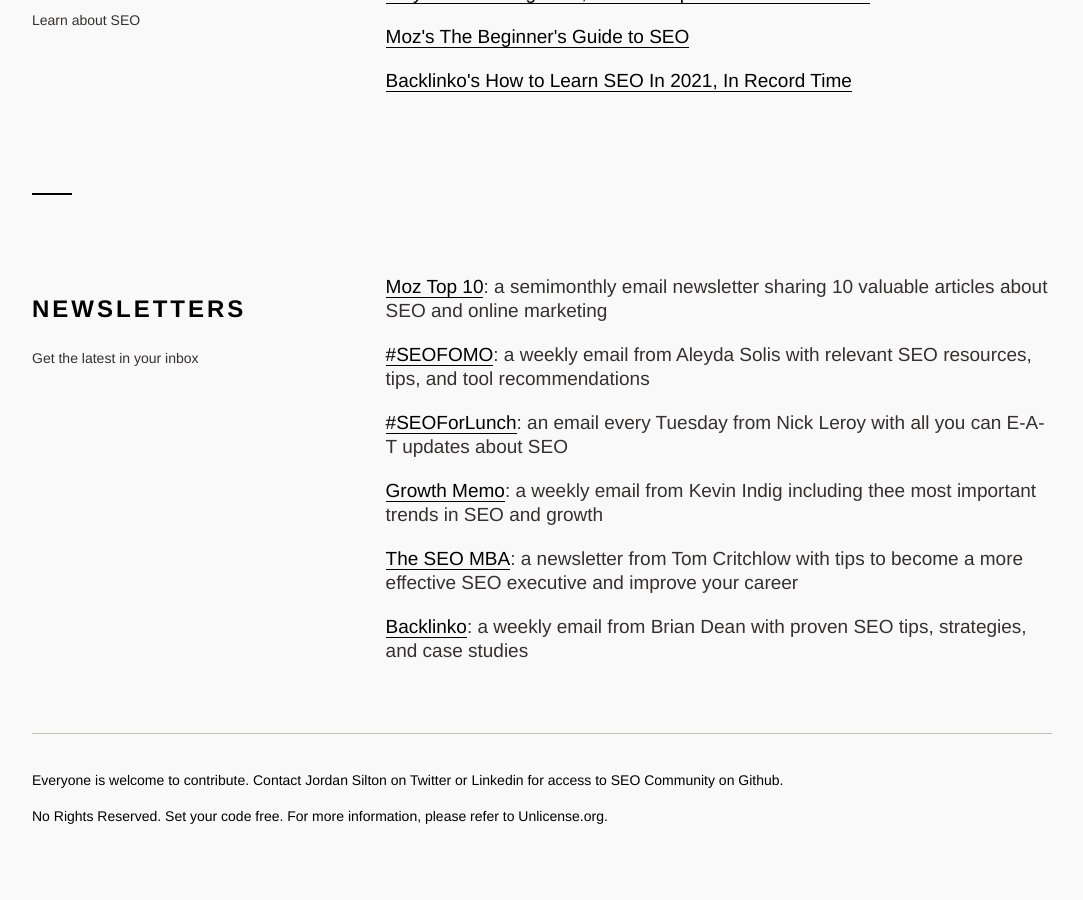
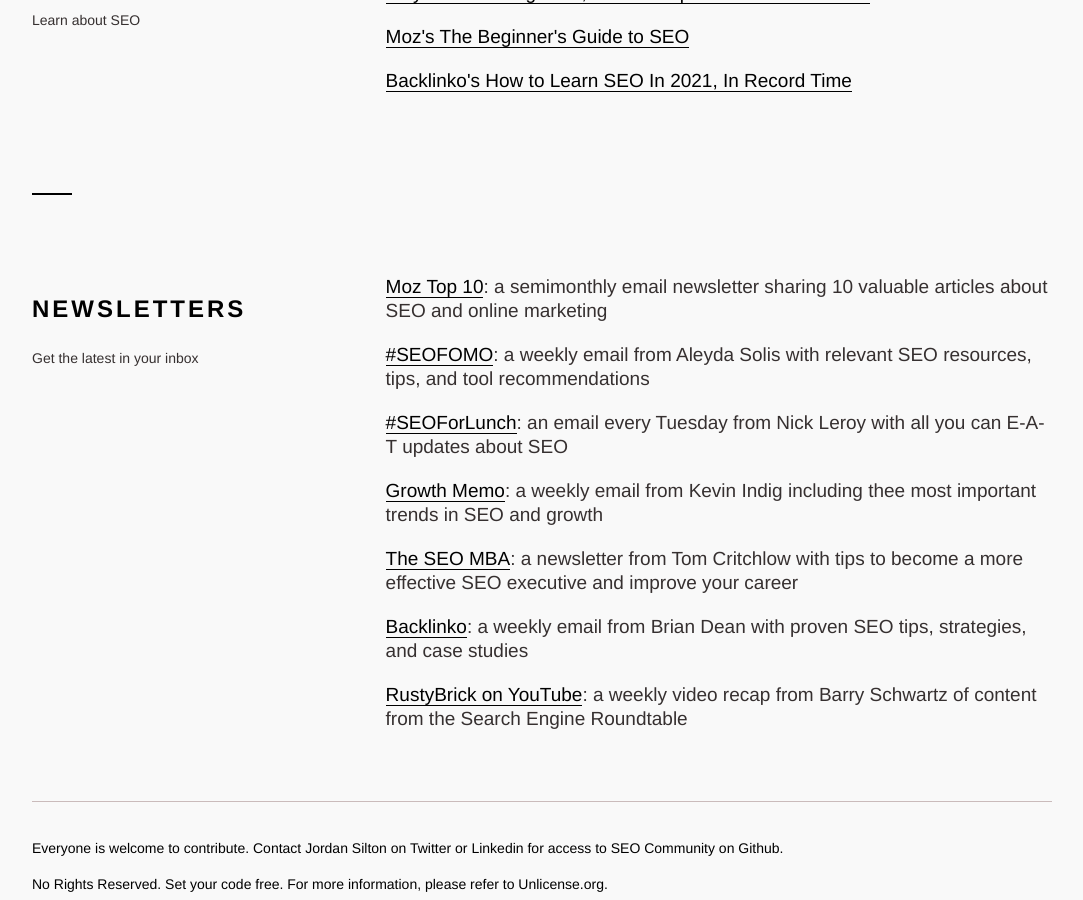
Before and after one commit to micahfk/seo-community, a Jekyll site: the page built from index.html, in a window 1280 px wide and 900 px high, scrolled down 1197 px. Shown: the whole window, without its empty margins (98-1181 px from the left). Built offline with Jekyll 4.4.1, drawn with Linux system fonts in a browser that asks for light colours; before the commit the page ends 2029 px from its top, so only the background shows below that.

Commit message:
Update newsletters.html
Added RustyBrick on YouTube at the suggestion of Matthew Silverman

```diff
--- a/_includes/newsletters.html
+++ b/_includes/newsletters.html
@@ -17,6 +17,7 @@
             <li><a href="https://growthmemo.kevin-indig.com/">Growth Memo</a>: a weekly email from Kevin Indig including thee most important trends in SEO and growth</li>
             <li><a href="https://seomba.substack.com/">The SEO MBA</a>: a newsletter from Tom Critchlow with tips to become a more effective SEO executive and improve your career</li>
             <li><a href="https://backlinko.com/newsletter">Backlinko</a>: a weekly email from Brian Dean with proven SEO tips, strategies, and case studies</li>
+			<li><a href="https://youtube.com/playlist?list=PL49BCF63B00092CA6">RustyBrick on YouTube</a>: a weekly video recap from Barry Schwartz of content from the Search Engine Roundtable</li>
 		</ul>
 	</div>
 </div>
```
